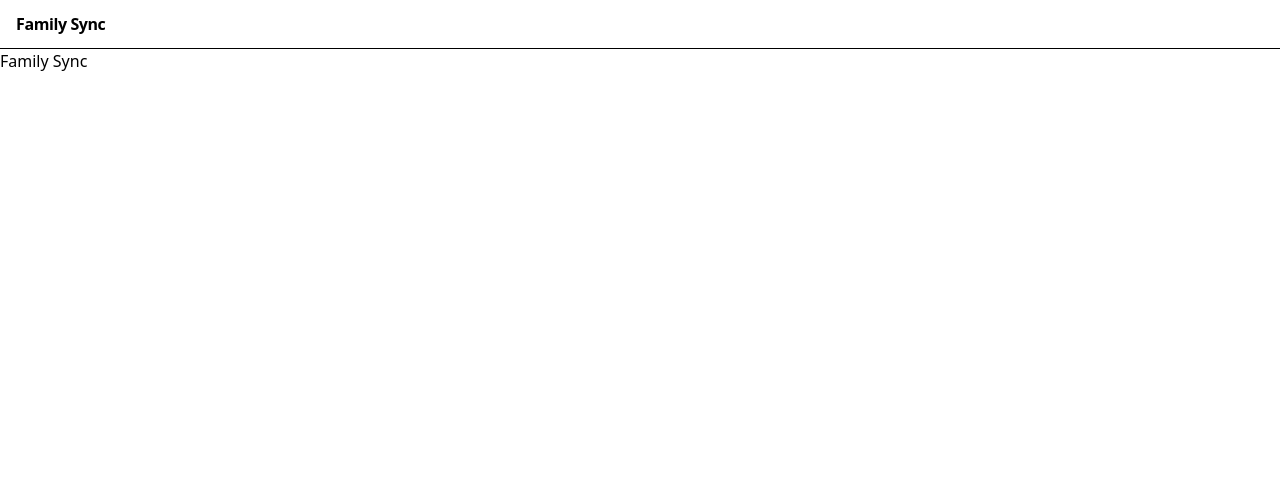
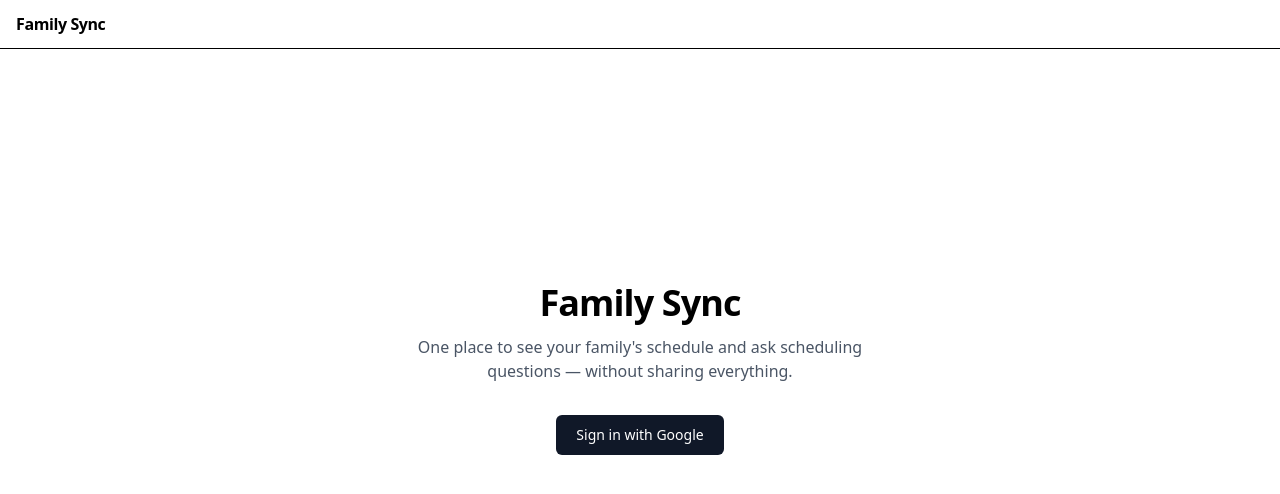
Before and after one commit to summer-marie/family-sync, a Next.js app: page / in a window 1280 px wide. Shown: the top 494 px of the page. Built offline with nearby package versions, Linux system fonts and the light colour scheme; no server answers.

Commit message:
feat: replace home page with landing page and sign-in flow

```diff
--- a/src/app/page.tsx
+++ b/src/app/page.tsx
@@ -1,7 +1,33 @@
-export default function Home() {
+import { redirect } from "next/navigation";
+import { auth, signIn } from "@/auth";
+
+export default async function Home() {
+  const session = await auth();
+
+  if (session?.user) {
+    redirect("/schedule");
+  }
+
+  async function handleSignIn() {
+    "use server";
+    await signIn("google", { redirectTo: "/schedule" });
+  }
+
   return (
-    <main>
-      <h1>Family Sync</h1>
+    <main className="flex min-h-[80vh] flex-col items-center justify-center px-4 text-center">
+      <h1 className="mb-3 text-4xl font-bold tracking-tight">Family Sync</h1>
+      <p className="mb-8 max-w-md text-gray-600">
+        One place to see your family&apos;s schedule and ask scheduling
+        questions — without sharing everything.
+      </p>
+      <form action={handleSignIn}>
+        <button
+          type="submit"
+          className="rounded-md bg-gray-900 px-5 py-2.5 text-sm font-medium text-white hover:bg-gray-700"
+        >
+          Sign in with Google
+        </button>
+      </form>
     </main>
-  )
+  );
 }
```
